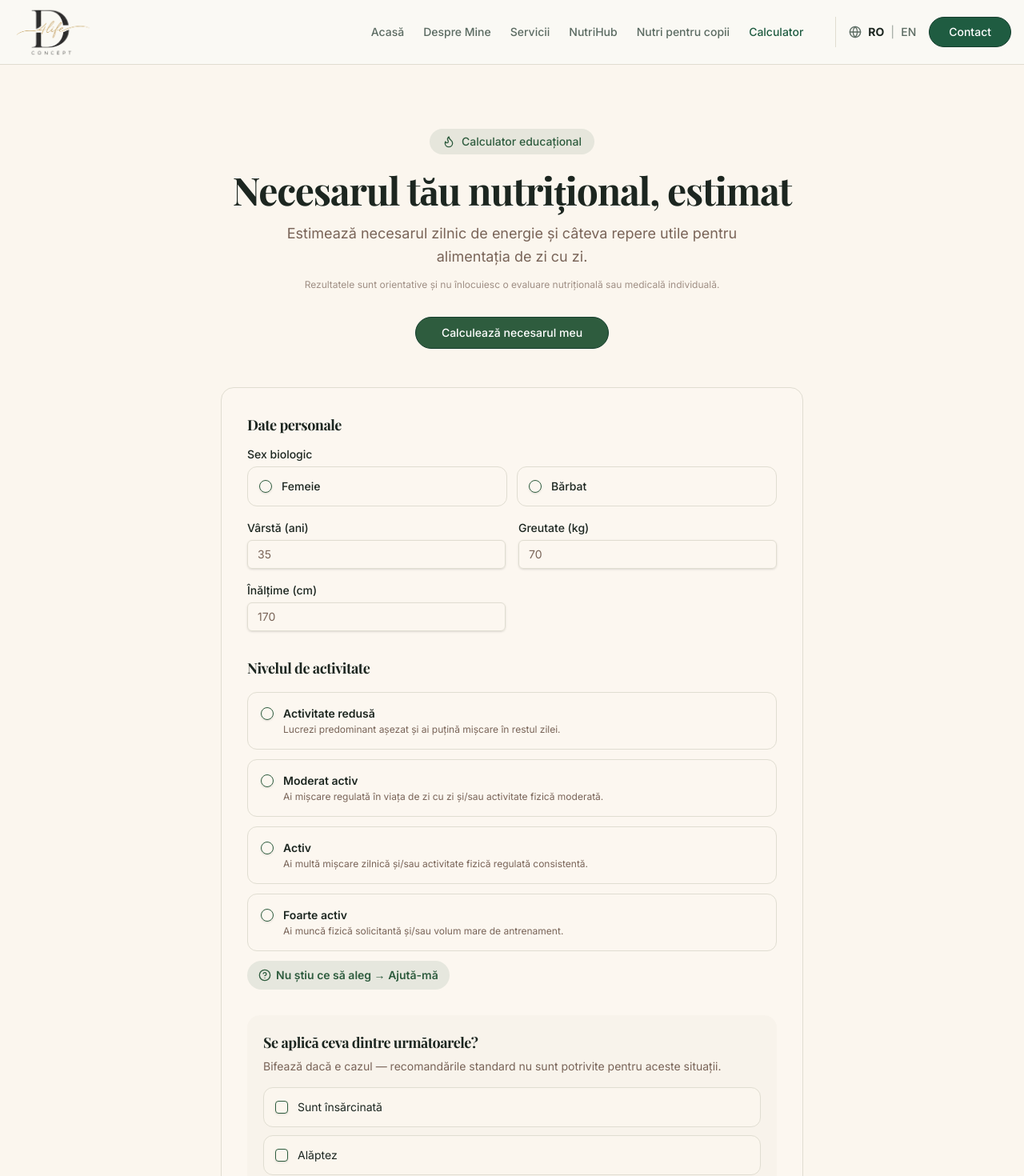
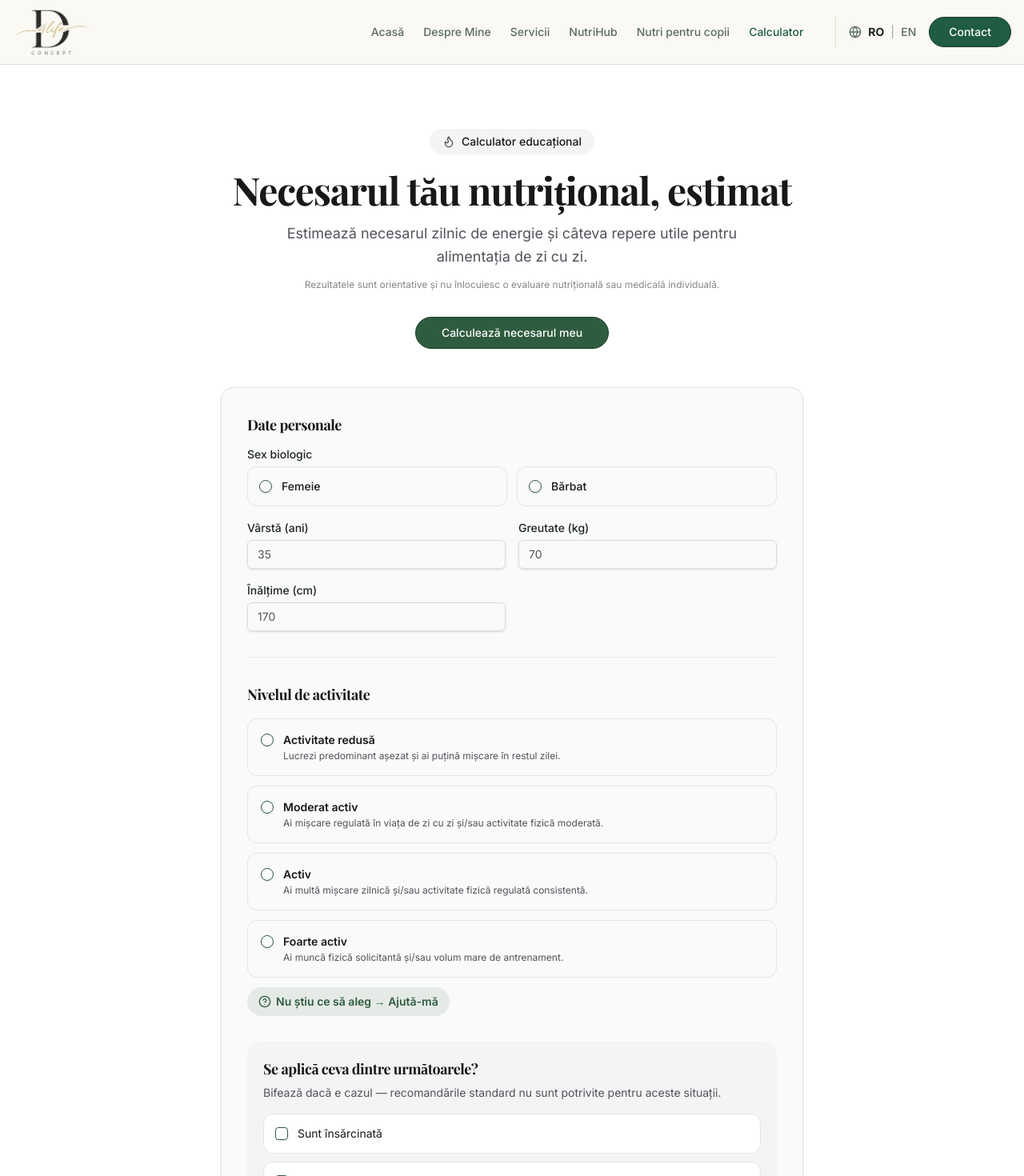
Before and after one commit to Diet4life/Diet4life-site, a React (Vite) app: page /calculator in a window 1280 px wide. Shown: the top 1470 px of the page at 80% size. Built offline with nearby package versions, Linux system fonts and the light colour scheme; a web font is replaced by a local one.

Commit message:
style: refine calculator visual hierarchy
Co-Authored-By: Claude Sonnet 5 <noreply@anthropic.com>
Claude-Session: https://claude.ai/code/session_01DSEq2dNsMu3kQkjZcvwz9Z

```diff
--- a/src/pages/Calculator.tsx
+++ b/src/pages/Calculator.tsx
@@ -407,14 +407,22 @@ export default function Calculator() {
     <div
       className="min-h-screen bg-background py-16 md:py-20"
       style={{
-        // Same page-scoped palette override as Home/About/Services (kept in
-        // sync by hand -- see those files' own comments for why this isn't
-        // imported). Brings /calculator into the same warm-cream visual
-        // family instead of the raw global :root tokens it used before.
-        "--background": "37 62% 96%", // #FBF6EE
-        "--card": "38 73% 97%", // #FDF9F2
-        "--primary": "141 33% 27%", // #2F5D3F
-        "--muted-foreground": "22 16% 41%", // #7A6559
+        // Premium palette override (same family as Home's Variant C and
+        // ArticleShellPremium): white page background, zinc-50 card
+        // surfaces, zinc-200 borders, zinc-900 foreground, zinc-600 muted
+        // text. Replaces the earlier warm-cream override -- warm tones
+        // (amber-50/amber-200/amber-900) are kept, but only on the
+        // advisory/caution panels further down, which already used literal
+        // Tailwind amber-* classes rather than these tokens, so this is a
+        // visual-only change: no JSX structure, logic, or copy touched.
+        "--background": "0 0% 100%", // #FFFFFF
+        "--card": "240 5% 98%", // zinc-50 #FAFAFA
+        "--border": "240 6% 90%", // zinc-200 #E4E4E7
+        "--foreground": "240 6% 10%", // zinc-900 #18181B
+        "--muted-foreground": "240 5% 34%", // zinc-600 #52525B
+        "--secondary": "240 5% 96%", // zinc-100 #F4F4F5
+        "--destructive": "355 45% 48%", // softer rose, less aggressive than the sitewide default red
+        "--primary": "141 33% 27%", // #2F5D3F -- unchanged, same dark green as Home/NutriHub
       } as any}
     >
       {/* Narrower than Home's PAGE_COLUMN on purpose -- this is a form page,
@@ -430,8 +438,10 @@ export default function Calculator() {
           transition={{ duration: 0.5 }}
           className="text-center mb-12"
         >
-          <span className="inline-flex items-center gap-2 px-4 py-1.5 rounded-full bg-primary/10 text-primary text-sm font-medium mb-5">
-            <Flame className="w-4 h-4" />
+          {/* Neutral zinc pill, not green -- a static label isn't an action
+              or an active state, so it no longer borrows the CTA color. */}
+          <span className="inline-flex items-center gap-2 px-4 py-1.5 rounded-full bg-secondary text-foreground text-sm font-medium mb-5">
+            <Flame className="w-4 h-4 text-muted-foreground" />
             {ro ? "Calculator educațional" : "Educational calculator"}
           </span>
           <h1 className="text-4xl md:text-5xl font-serif font-bold text-foreground mb-4">
@@ -459,11 +469,12 @@ export default function Calculator() {
 
         {/* ── 2–4. Form: personal data, activity, safety filter ─────────────── */}
         <div id="formular" className="scroll-mt-24">
-          {/* Plain flat surface instead of shadcn's Card (border + shadow) --
-              a thin border is kept so the form reads as a distinct input
-              area, but the heavy shadow is dropped per the "less SaaS-card"
-              visual direction. */}
-          <div className="rounded-2xl border border-border bg-card/60 p-6 md:p-8">
+          {/* Solid zinc-50 surface (was bg-card/60) + a fine border and a
+              diffuse shadow-sm -- under the new near-white page background,
+              a 60%-opacity card would have washed out to almost nothing.
+              Still no heavy shadow (shadow-sm only, same as the shared
+              Input/Button components already use elsewhere on the site). */}
+          <div className="rounded-2xl border border-border bg-card shadow-sm p-6 md:p-8">
             <Form {...form}>
               <form onSubmit={form.handleSubmit(onSubmit)} className="space-y-8">
 
@@ -552,8 +563,10 @@ export default function Calculator() {
                     </div>
                   </div>
 
-                  {/* Nivel de activitate */}
-                  <div>
+                  {/* Nivel de activitate -- border-t makes the field-group
+                      boundary explicit (was just space-y-8's implicit gap),
+                      for clearer visual grouping between the 3 form sections. */}
+                  <div className="border-t border-border/70 pt-8">
                     <h2 className="text-lg font-serif font-bold text-foreground mb-4">
                       {ro ? "Nivelul de activitate" : "Activity level"}
                     </h2>
@@ -601,7 +614,7 @@ export default function Calculator() {
                     </button>
 
                     {showActivityHelp && (
-                      <div className="mt-3 rounded-xl bg-secondary/40 border border-border p-4 text-sm text-muted-foreground leading-relaxed">
+                      <div className="mt-3 rounded-xl bg-secondary border border-border p-4 text-sm text-muted-foreground leading-relaxed">
                         <p className="font-medium text-foreground mb-2">
                           {ro ? "Cum aleg nivelul de activitate?" : "How do I choose my activity level?"}
                         </p>
@@ -647,7 +660,7 @@ export default function Calculator() {
                       just more ordinary lifestyle options alongside age/
                       weight/activity. Logic/options/blocking behavior
                       unchanged -- visual grouping only. */}
-                  <div className="rounded-2xl bg-secondary/30 p-4 md:p-5">
+                  <div className="rounded-2xl bg-secondary p-4 md:p-5">
                     <h2 className="text-lg font-serif font-bold text-foreground mb-1.5">
                       {ro ? "Se aplică ceva dintre următoarele?" : "Does any of the following apply to you?"}
                     </h2>
@@ -712,16 +725,20 @@ export default function Calculator() {
           {result.status === "ok" && (
             <motion.div initial={{ opacity: 0, y: 15 }} animate={{ opacity: 1, y: 0 }} className="mt-10">
               {/* ── 8. IMC ─────────────────────────────────────────────────── */}
-              <div className="rounded-2xl bg-card/60 p-6 mb-4">
+              {/* Flatter "narrative" treatment (border only, no fill) to
+                  distinguish this and the next 2 interpretive cards from the
+                  nutrient-grid data tiles below -- avoids the "wall of
+                  identical cards" look while changing nothing functional. */}
+              <div className="rounded-2xl border border-border p-6 mb-4">
                 <div className="flex items-center gap-2 mb-2 text-muted-foreground">
-                  <Scale className="w-4 h-4 text-primary" />
+                  <Scale className="w-4 h-4" />
                   <p className="text-sm font-medium">{ro ? "IMC-ul tău" : "Your BMI"}</p>
                 </div>
                 <div className="flex items-baseline gap-3 flex-wrap">
                   <p className="text-3xl font-bold font-serif text-foreground" data-testid="text-bmi-value">
                     {result.bmi.toLocaleString(ro ? "ro-RO" : "en-US", { minimumFractionDigits: 1, maximumFractionDigits: 1 })}
                   </p>
-                  <span className="text-sm font-medium px-3 py-1 rounded-full bg-primary/10 text-primary" data-testid="text-bmi-category">
+                  <span className="text-sm font-medium px-3 py-1 rounded-full bg-secondary text-foreground" data-testid="text-bmi-category">
                     {ro ? BMI_CATEGORY_LABELS[result.bmiCategory].ro : BMI_CATEGORY_LABELS[result.bmiCategory].en}
                   </span>
                 </div>
@@ -733,9 +750,9 @@ export default function Calculator() {
               </div>
 
               {/* ── 9. Status actual + direcție orientativă ──────────────────── */}
-              <div className="rounded-2xl bg-card/60 p-6 mb-4">
+              <div className="rounded-2xl border border-border p-6 mb-4">
                 <div className="flex items-center gap-2 mb-2 text-muted-foreground">
-                  <Compass className="w-4 h-4 text-primary" />
+                  <Compass className="w-4 h-4" />
                   <p className="text-sm font-medium">
                     {ro
                       ? DIRECTION_COPY[result.directionBranch].directionRo
@@ -766,9 +783,9 @@ export default function Calculator() {
                   "ideal" target weight (the standing "never expose an
                   ideal-weight formula" rule), not generic repetition. */}
               {result.directionBranch === "overweight" || result.directionBranch === "obese" ? (
-                <div className="rounded-2xl bg-card/60 p-6 mb-4">
+                <div className="rounded-2xl border border-border p-6 mb-4">
                   <div className="flex items-center gap-2 mb-5 text-muted-foreground">
-                    <Scale className="w-4 h-4 text-primary" />
+                    <Scale className="w-4 h-4" />
                     <p className="text-sm font-medium">
                       {ro
                         ? "Unde ești acum și care poate fi următorul reper?"
@@ -836,9 +853,9 @@ export default function Calculator() {
                   </p>
                 </div>
               ) : (
-                <div className="rounded-2xl bg-card/60 p-6 mb-4">
+                <div className="rounded-2xl border border-border p-6 mb-4">
                   <div className="flex items-center gap-2 mb-2 text-muted-foreground">
-                    <Scale className="w-4 h-4 text-primary" />
+                    <Scale className="w-4 h-4" />
                     <p className="text-sm font-medium">
                       {ro
                         ? `Interval orientativ de greutate corespunzător unui IMC ${BMI_REFERENCE_RANGE_MIN.toString().replace(".", ",")}–${BMI_REFERENCE_RANGE_MAX.toString().replace(".", ",")}`
@@ -872,8 +889,8 @@ export default function Calculator() {
                   once, here, before the numbers -- not a card, just a plain
                   flat surface so it doesn't compete visually with the
                   actual results. */}
-              <div className="rounded-2xl bg-secondary/30 p-5 md:p-6 mb-8 flex items-start gap-3">
-                <Info className="w-4 h-4 text-primary shrink-0 mt-1" />
+              <div className="rounded-2xl bg-secondary p-5 md:p-6 mb-8 flex items-start gap-3">
+                <Info className="w-4 h-4 text-muted-foreground shrink-0 mt-1" />
                 <div>
                   <p className="text-sm font-semibold text-foreground mb-1">
                     {ro ? "Cum să interpretezi rezultatul" : "How to read your result"}
@@ -992,16 +1009,20 @@ export default function Calculator() {
                   </div>
                 )}
 
-                {/* Proteină */}
+                {/* Proteină -- solid card + fine border + diffuse shadow
+                    (was bg-card/60, which washes out against the new
+                    near-white page background); the amber advisory variant
+                    is untouched, same warm-used-selectively treatment as
+                    every other caution panel on this page. */}
                 <div
                   className={
                     result.protein.kind === "needs_individual_evaluation"
                       ? "rounded-2xl border border-amber-200 bg-amber-50 p-5"
-                      : "rounded-2xl bg-card/60 p-5"
+                      : "rounded-2xl border border-border/60 bg-card shadow-sm p-5"
                   }
                 >
                   <div className="flex items-center gap-2 mb-2 text-muted-foreground">
-                    <Dumbbell className="w-4 h-4 text-primary" />
+                    <Dumbbell className="w-4 h-4" />
                     <p className="text-sm font-medium">{ro ? "Proteină" : "Protein"}</p>
                   </div>
                   {result.protein.kind === "needs_individual_evaluation" ? (
@@ -1076,7 +1097,7 @@ export default function Calculator() {
                 </div>
 
                 {/* Carbohidrați */}
-                <div className="rounded-2xl bg-card/60 p-5">
+                <div className="rounded-2xl border border-border/60 bg-card shadow-sm p-5">
                   <div className="flex items-center gap-2 mb-2 text-muted-foreground">
                     <Wheat className="w-4 h-4 text-amber-600" />
                     <p className="text-sm font-medium">{ro ? "Carbohidrați" : "Carbohydrates"}</p>
@@ -1117,7 +1138,7 @@ export default function Calculator() {
                 </div>
 
                 {/* Grăsimi */}
-                <div className="rounded-2xl bg-card/60 p-5">
+                <div className="rounded-2xl border border-border/60 bg-card shadow-sm p-5">
                   <div className="flex items-center gap-2 mb-2 text-muted-foreground">
                     <Droplet className="w-4 h-4 text-accent" />
                     <p className="text-sm font-medium">{ro ? "Grăsimi" : "Fat"}</p>
@@ -1155,9 +1176,9 @@ export default function Calculator() {
                 </div>
 
                 {/* Fibre */}
-                <div className="rounded-2xl bg-card/60 p-5">
+                <div className="rounded-2xl border border-border/60 bg-card shadow-sm p-5">
                   <div className="flex items-center gap-2 mb-2 text-muted-foreground">
-                    <Leaf className="w-4 h-4 text-primary" />
+                    <Leaf className="w-4 h-4" />
                     <p className="text-sm font-medium">{ro ? "Fibre" : "Fiber"}</p>
                   </div>
                   <p className="text-xl font-bold font-serif text-foreground">
@@ -1182,7 +1203,7 @@ export default function Calculator() {
               </div>
 
               {/* Apă — full width */}
-              <div className="rounded-2xl bg-card/60 p-5 mt-4">
+              <div className="rounded-2xl border border-border/60 bg-card shadow-sm p-5 mt-4">
                 <div className="flex items-center gap-2 mb-2 text-muted-foreground">
                   <GlassWater className="w-4 h-4 text-accent" />
                   <p className="text-sm font-medium">{ro ? "Apă" : "Water"}</p>
@@ -1200,7 +1221,7 @@ export default function Calculator() {
                     ? "Poți avea nevoie de mai multă apă în perioadele călduroase, când faci efort fizic sau în alte situații specifice."
                     : "You may need more water in hot weather, during physical effort, or in other specific situations."}
                 </p>
-                <div className="mt-4 rounded-xl bg-secondary/40 p-3.5">
+                <div className="mt-4 rounded-xl bg-secondary p-3.5">
                   <p className="text-xs font-semibold text-foreground mb-1">
                     {ro ? "Uiți să bei apă?" : "Do you forget to drink water?"}
                   </p>
@@ -1217,7 +1238,7 @@ export default function Calculator() {
                   card -- plain text, per the "don't add another large
                   result card" instruction). */}
               <div className="mt-6 text-center">
-                <p className="text-xs font-semibold uppercase tracking-wide text-primary mb-1">
+                <p className="text-xs font-semibold uppercase tracking-wide text-muted-foreground mb-1">
                   {ro ? "Ce înseamnă acest rezultat" : "What this result means"}
                 </p>
                 <p className="text-sm text-muted-foreground max-w-md mx-auto">
@@ -1283,9 +1304,9 @@ export default function Calculator() {
                   { title: ro ? "Carbohidrați" : "Carbohydrates", icon: Wheat, items: ro ? CARB_FOODS : CARB_FOODS_EN },
                   { title: ro ? "Fibre" : "Fiber", icon: Leaf, items: ro ? FIBER_FOODS : FIBER_FOODS_EN },
                 ].map((group) => (
-                  <div key={group.title} className="border-t-2 border-primary/25 pt-4">
+                  <div key={group.title} className="border-t-2 border-border pt-4">
                     <div className="flex items-center gap-2 mb-3">
-                      <group.icon className="w-4 h-4 text-primary" strokeWidth={1.75} />
+                      <group.icon className="w-4 h-4 text-muted-foreground" strokeWidth={1.75} />
                       <p className="text-xs font-semibold uppercase tracking-wide text-foreground">{group.title}</p>
                     </div>
                     <p className="text-sm text-muted-foreground leading-relaxed">
@@ -1304,7 +1325,7 @@ export default function Calculator() {
                   static numbers -- never read from or written into any
                   calculation result. */}
               <div className="max-w-xl mx-auto mt-10 pt-8 border-t border-border/60 text-center">
-                <p className="text-xs font-semibold uppercase tracking-wide text-primary mb-1.5">
+                <p className="text-xs font-semibold uppercase tracking-wide text-muted-foreground mb-1.5">
                   {ro ? "Exemplu orientativ" : "Illustrative example"}
                 </p>
                 <p className="font-serif font-bold text-lg text-foreground mb-4">
```
